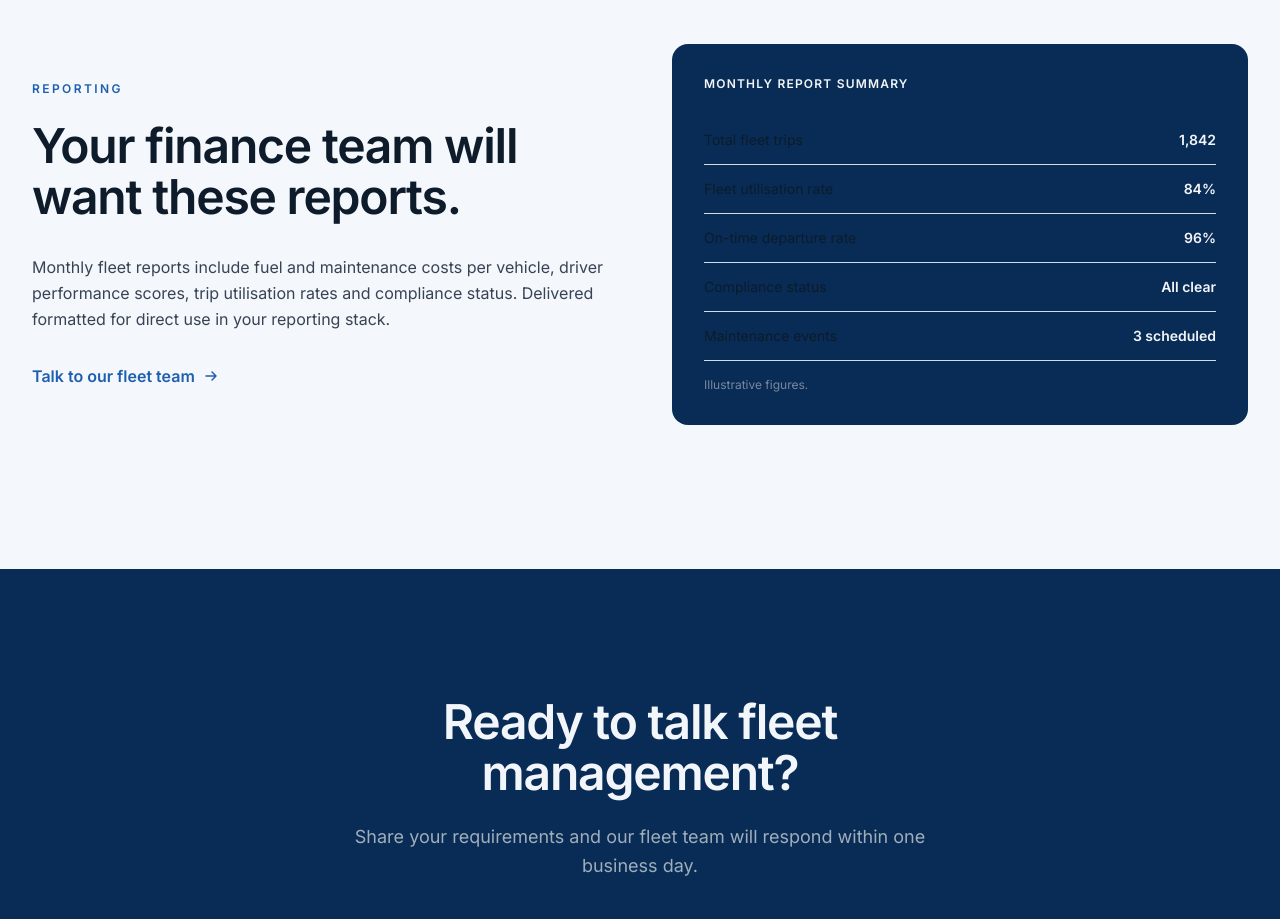
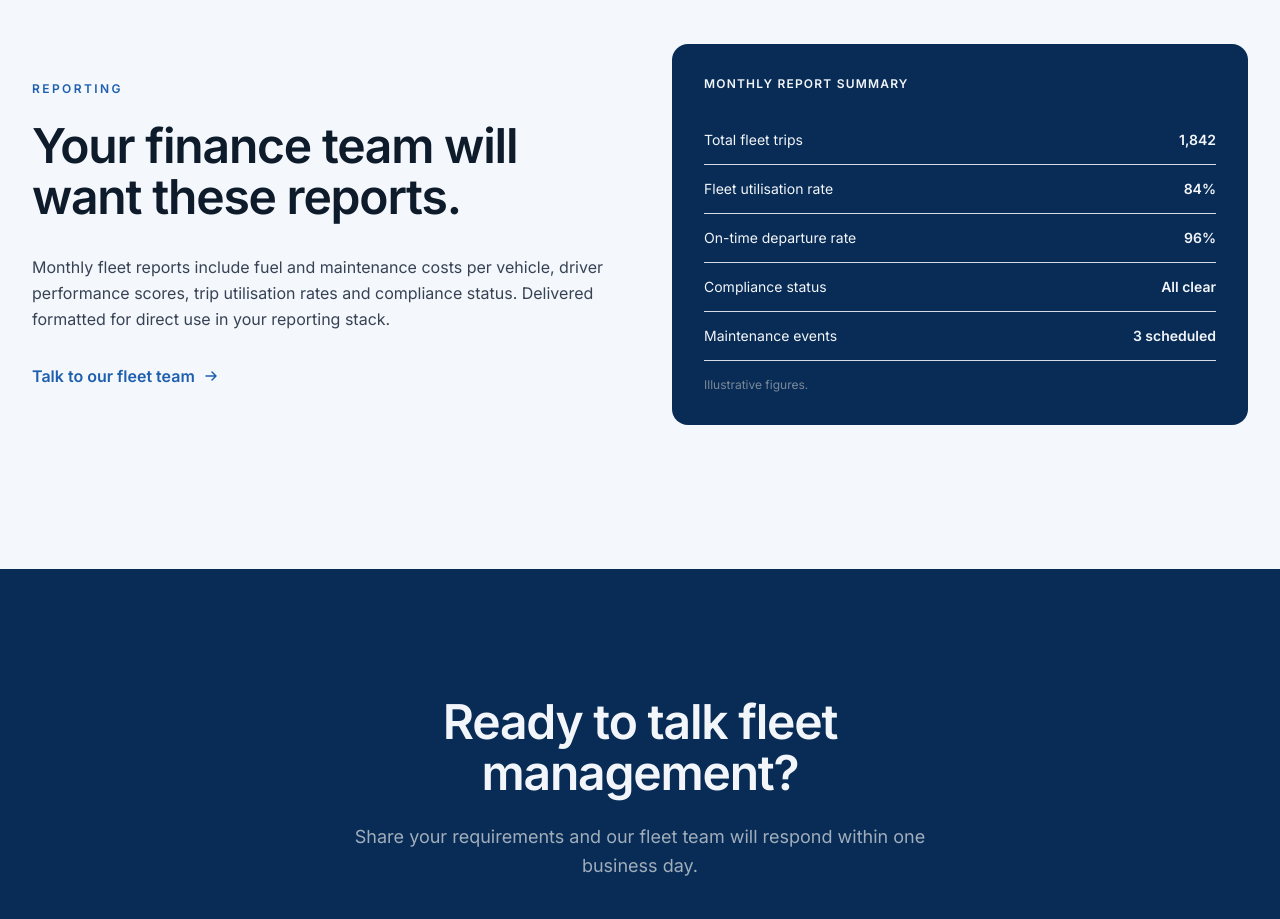
Before and after one commit to rydoraltd/rydora-web, a Next.js app: page /business in a window 1280 px wide. Shown: the part 2300-3219 px from the top of the page. Built offline with nearby package versions, Linux system fonts and the light colour scheme; no server answers.

Commit message:
Body correction

```diff
--- a/app/(marketing)/business/page.tsx
+++ b/app/(marketing)/business/page.tsx
@@ -355,7 +355,7 @@ export default function BusinessPage() {
                     className="text-sm"
                     style={{
                       fontFamily: "var(--font-body)",
-                      color: "var(--ink-strong)",
+                      color: "var(--ink-white)",
                     }}
                   >
                     {row.label}
```
